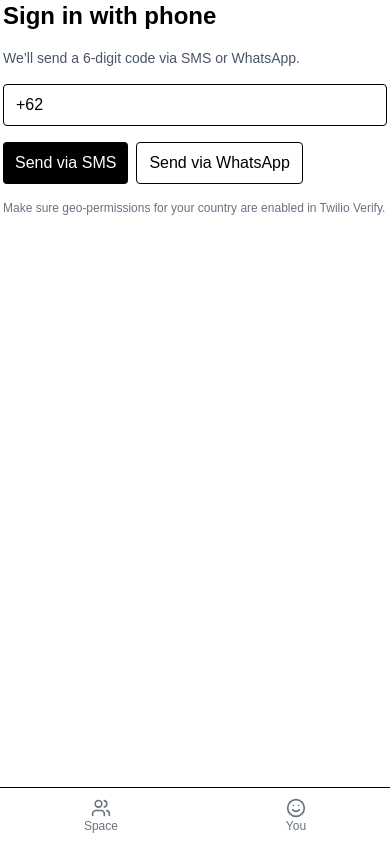
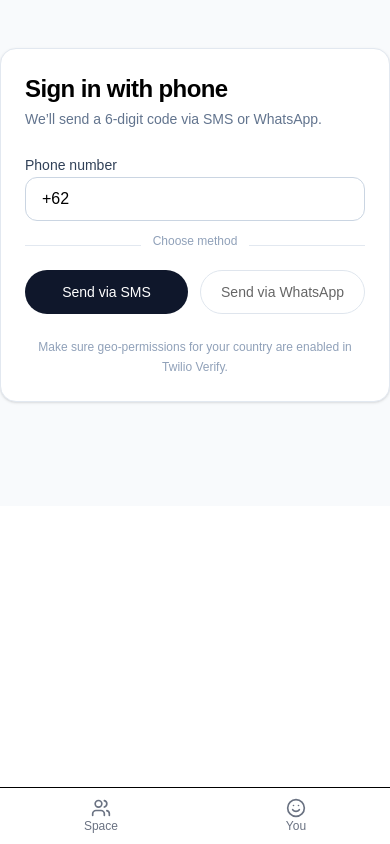
Before and after one commit to hilmirazib/binder-clone, a Next.js app: page /login in a window 390 px wide. Built offline with nearby package versions, Linux system fonts and the light colour scheme.

Commit message:
feat(auth): disable WhatsApp button on phone sign-in - Permanently disabled Send via WhatsApp button - Updated styling to use gray background and muted text - Kept SMS button active with loading state

```diff
--- a/app/(public)/login/page.tsx
+++ b/app/(public)/login/page.tsx
@@ -28,41 +28,79 @@ export default function LoginPage() {
   }
 
   return (
-    <section className="max-w-sm mx-auto space-y-4">
-      <h1 className="text-2xl font-semibold">Sign in with phone</h1>
-      <p className="text-sm text-gray-600">
+    <div className="min-h-[60vh] bg-slate-50 py-12">
+      <section className="max-w-md mx-auto">
+        {/* Card */}
+        <div className="bg-white border border-slate-200 rounded-2xl shadow-sm p-6 md:p-8 space-y-6">
+          {/* Header */}
+          <div className="space-y-1">
+            <h1 className="text-2xl font-semibold tracking-tight">
+              Sign in with phone
+            </h1>
+            <p className="text-sm text-slate-500">
               We’ll send a 6-digit code via SMS or WhatsApp.
             </p>
+          </div>
 
+          {/* Phone input */}
+          <div className="space-y-2">
+            <label className="text-sm font-medium text-slate-700">
+              Phone number
+            </label>
             <input
-        className="w-full border rounded px-3 py-2"
+              className="w-full h-11 rounded-xl border border-slate-300 bg-white px-4
+                       placeholder:text-slate-400 focus:outline-none focus:ring-2
+                       focus:ring-slate-300 focus:border-slate-300"
               value={phone}
               onChange={(e) => setPhone(e.target.value)}
               placeholder="+62 8123456789"
+              inputMode="tel"
             />
+          </div>
 
-      <div className="flex gap-2">
+          {/* Divider */}
+          <div className="relative">
+            <div className="h-px bg-slate-200" />
+            <span className="absolute inset-x-0 -top-3 mx-auto w-fit bg-white px-3 text-xs text-slate-400">
+              Choose method
+            </span>
+          </div>
+
+          {/* Actions */}
+          <div className="flex items-center gap-3">
             <button
-          className="px-3 py-2 rounded bg-black text-white disabled:opacity-50"
+              className="flex-1 h-11 rounded-full bg-slate-900 text-white text-sm font-medium
+                       hover:bg-slate-800 disabled:opacity-60 disabled:cursor-not-allowed"
               onClick={() => sendOtp("sms")}
               disabled={!!loading}
             >
               {loading === "sms" ? "Sending…" : "Send via SMS"}
             </button>
             <button
-          className="px-3 py-2 rounded border disabled:opacity-50"
+              className="flex-1 h-11 rounded-full border border-slate-300 text-sm font-medium
+                       hover:bg-slate-50 disabled:opacity-60 disabled:cursor-not-allowed"
               onClick={() => sendOtp("whatsapp")}
-          disabled={!!loading}
+              disabled
             >
               {loading === "whatsapp" ? "Sending…" : "Send via WhatsApp"}
             </button>
           </div>
 
-      {msg && <p className="text-sm text-red-600">{msg}</p>}
+          {/* Inline alert */}
+          {msg && (
+            <div className="inline-flex items-center gap-2 rounded-full border border-red-200 bg-red-50 px-3 py-1.5">
+              <span className="h-2 w-2 rounded-full bg-red-400" />
+              <p className="text-sm text-red-700">{msg}</p>
+            </div>
+          )}
 
-      <p className="text-xs text-gray-500">
-        Make sure geo-permissions for your country are enabled in Twilio Verify.
+          {/* Footer note */}
+          <p className="text-xs text-slate-400 text-center leading-relaxed">
+            Make sure geo-permissions for your country are enabled in Twilio
+            Verify.
           </p>
+        </div>
       </section>
+    </div>
   );
 }
```
Lines whose indentation alone changed are shown as unchanged.
